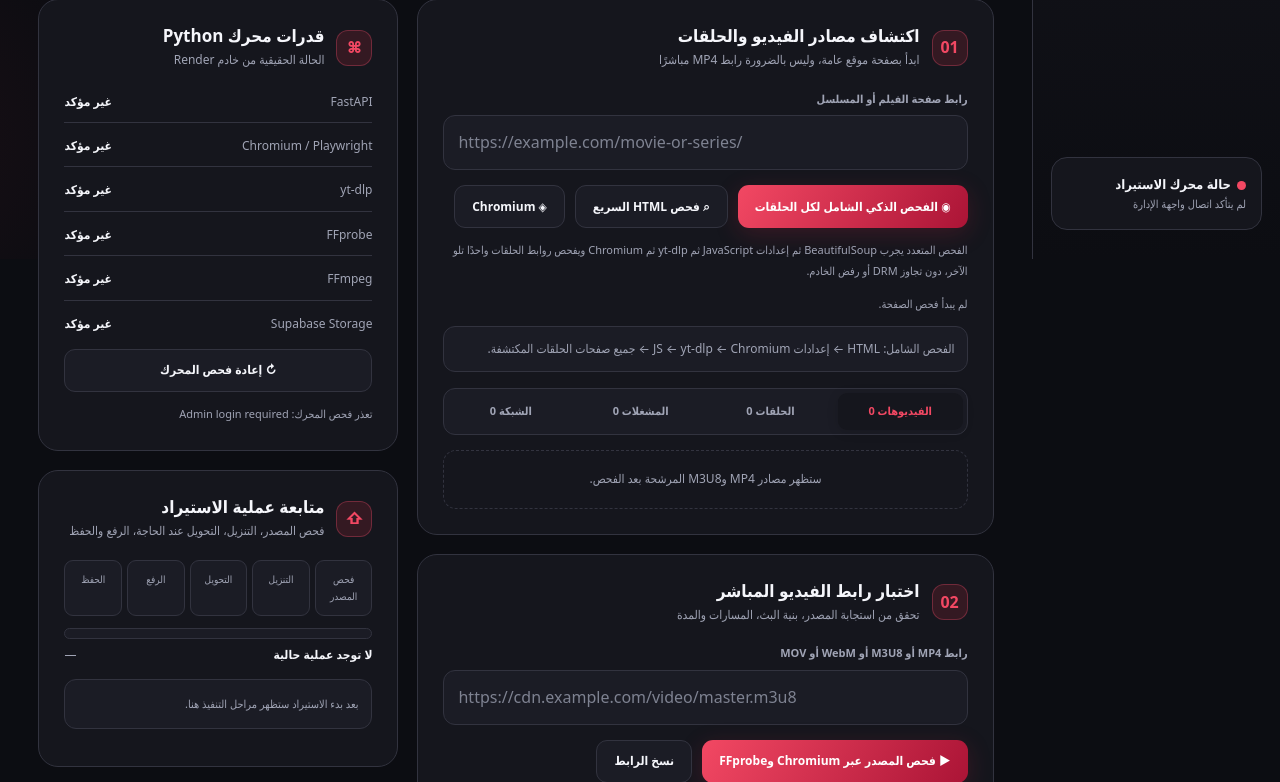
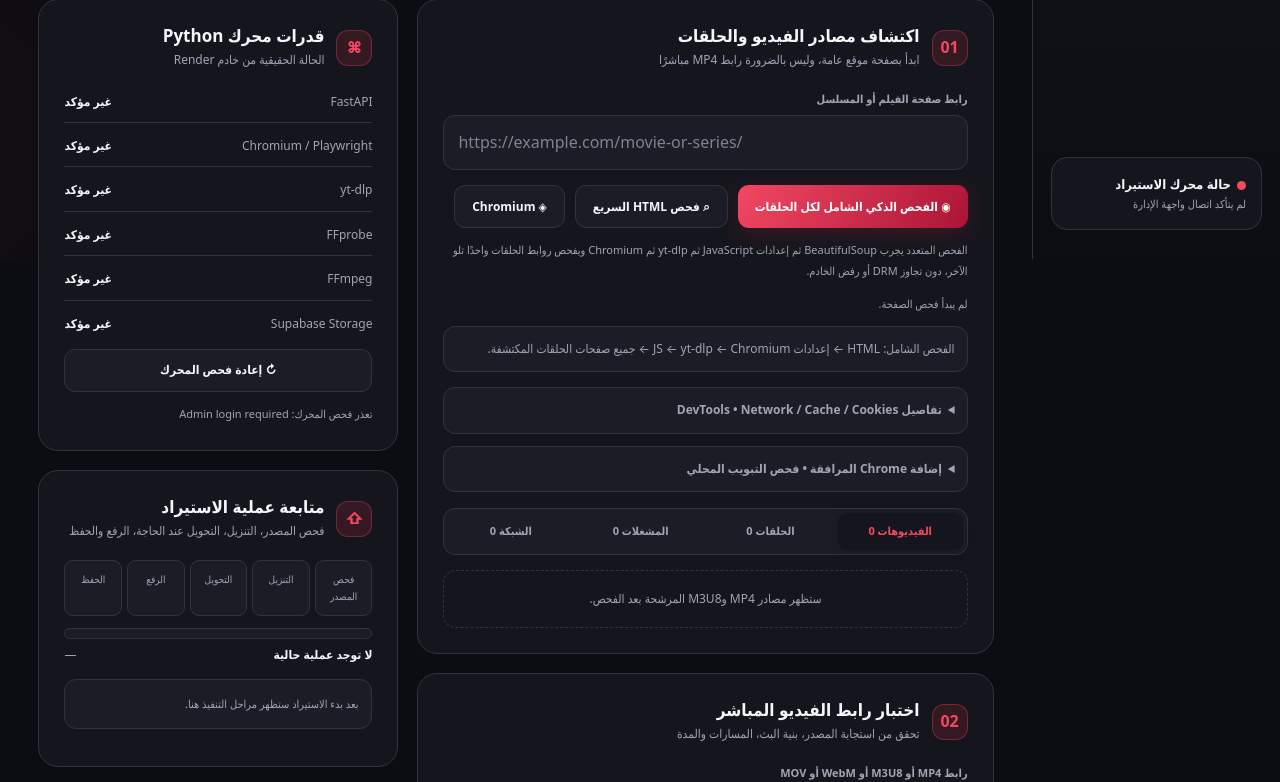
Before and after one commit to youef/app_apk, a FastAPI app: page /studio/private-videos in a window 1280 px wide. Shown: the part 541-1323 px from the top of the page. Run offline with FastAPI, Linux system fonts and the light colour scheme.

Commit message:
Add DevTools network/cache/cookie diagnostics and local Chrome extension report viewer

```diff
--- a/python-cloud-studio/templates/private-videos.html
+++ b/python-cloud-studio/templates/private-videos.html
@@ -170,6 +170,21 @@ button:focus-visible,a:focus-visible,input:focus-visible,textarea:focus-visible{
           <div id="deep-progress" class="notice" style="margin-top:12px" role="status">الفحص الشامل: HTML ← إعدادات JS ← yt-dlp ← Chromium ← جميع صفحات الحلقات المكتشفة.</div>
           <div id="deep-methods" class="results" aria-label="نتائج محركات الفحص"></div>
           <div id="deep-episodes" class="results" aria-label="مصادر الحلقات بعد الفحص"></div>
+          <details class="notice" style="margin-top:15px">
+            <summary style="font-weight:800;cursor:pointer">تفاصيل DevTools • Network / Cache / Cookies</summary>
+            <p class="hint">تقارير آمنة من جلسة Chromium جديدة: حالات HTTP والنطاقات وسياسة الكاش فقط. لا تُعرض قيم الكوكيز أو رموز الدخول.</p>
+            <div id="devtools-summary" class="mini-status">اضغط «Chromium» لقراءة التشخيص من الخادم.</div>
+            <div id="devtools-network" class="results"></div>
+          </details>
+          <details class="notice" style="margin-top:12px">
+            <summary style="font-weight:800;cursor:pointer">إضافة Chrome المرافقة • فحص التبويب المحلي</summary>
+            <p class="hint">تعمل على Chrome للكمبيوتر بإذن منك. ترصد ملخصات Performance ووسوم الفيديو والكاش دون قراءة الكوكيز أو إرسال البيانات لأي خادم.</p>
+            <a class="btn secondary" href="https://github.com/youef/app_apk/tree/main/chrome-extension/alezz-media-inspector" target="_blank" rel="noopener noreferrer">عرض ملفات إضافة Chrome على GitHub ↗</a>
+            <label class="small-label" for="chrome-report" style="margin-top:13px">ألصق تقرير JSON المنسوخ من الإضافة لعرضه هنا فقط</label>
+            <textarea id="chrome-report" style="min-height:100px;max-width:100%;border-radius:10px;background:var(--surface);color:var(--ink);border:1px solid var(--stroke);padding:10px" placeholder='{"version":1,"resourceTypes":{}}'></textarea>
+            <div class="actions"><button type="button" id="parse-chrome-report" class="btn secondary">قراءة تقرير Chrome محليًا</button></div>
+            <div id="chrome-report-output" class="mini-status">لم يُضف تقرير بعد.</div>
+          </details>
           <div class="segment" role="tablist" aria-label="نتائج الاكتشاف" style="margin-top:16px">
             <button type="button" role="tab" id="tab-media" aria-selected="true" data-panel="media">الفيديوهات <span id="media-count">0</span></button>
             <button type="button" role="tab" id="tab-episodes" aria-selected="false" data-panel="episodes">الحلقات <span id="episodes-count">0</span></button>
@@ -294,6 +309,50 @@ function renderEmbeds(){
  clearResult("embed-results",current.embeds.length?"":"لم تظهر مشغلات iframe معلنة.");
  for(const url of current.embeds.slice(0,30))card("embed-results",shortLink(url),"مشغل مضمن — ليس رابطًا مباشرًا قابلًا للتنزيل",null,null);
  $("embeds-count").textContent=current.embeds.length;
+}
+function renderDevtools(dev){
+ const summary=$("devtools-summary"), rows=$("devtools-network");
+ rows.replaceChildren();
+ if(!dev){summary.textContent="لم تتوفر بيانات CDP لهذه الصفحة.";return}
+ const cookies=dev.cookies||{};
+ summary.textContent=[
+   "CDP Network: "+(dev.enabled?"متصل":"غير متاح"),
+   "استجابات HTTP: "+(dev.requests||[]).length,
+   "فشل الطلبات: "+(dev.failed_requests||0),
+   "أخطاء JavaScript: "+(dev.console_errors||0),
+   "مؤشرات Cache: "+(dev.cache_hits||0),
+   "كوكيز جلسة جديدة (عدد فقط): "+(cookies.count||0),
+   "HttpOnly: "+(cookies.http_only||0),
+   "Secure: "+(cookies.secure||0),
+   "Service Worker: محظور في فحص الخادم"
+ ].join(" • ");
+ const requests=Array.isArray(dev.requests)?dev.requests:[];
+ if(!requests.length){const p=document.createElement("p");p.textContent="لا توجد استجابات مسجلة من CDP.";rows.append(p)}
+ for(const record of requests.slice(0,60)){
+  const title="HTTP "+(record.status??"-")+" | "+(record.host||"")+" | "+(record.type||"");
+  const details=(record.mime||"")+" • Cache-Control: "+(record.cache_control||"غير محدد")+
+                (record.from_disk_cache?" • Disk cache":"")+
+                (record.from_service_worker?" • Service Worker":"");
+  card("devtools-network",title,details,null,null);
+ }
+}
+function readLocalChromeReport(){
+ try{
+  const raw=$("chrome-report").value.trim();
+  if(raw.length>750000)throw Error("حجم التقرير أكبر من الحد المسموح");
+  const info=JSON.parse(raw);
+  if(!info||info.version!==1||typeof info!=="object")throw Error("تنسيق التقرير غير مدعوم");
+  const counts=info.resourceTypes||{};
+  $("chrome-report-output").textContent=[
+    "الموقع: "+safeText(info.host,120),
+    "عدد موارد Performance: "+Number(info.resources_total||0),
+    "عدد عناصر Video: "+Number(info.video_elements||0),
+    "عدد مخازن CacheStorage: "+safeText(info.cache_storage_count??"غير متاح",15),
+    "أنواع الموارد: "+Object.entries(counts).slice(0,12).map(([k,v])=>safeText(k,30)+": "+Number(v||0)).join(" • "),
+    "بيانات الكوكيز غير مقروءة ولا تُرفع للخادم."
+  ].join("\n");
+  toast("تمت قراءة التقرير داخل المتصفح دون رفعه إلى Render");
+ }catch(e){$("chrome-report-output").textContent="تعذر قراءة التقرير: "+e.message}
 }
 function renderNetwork(){
  clearResult("network-results",current.network.length?"":"لا توجد استجابات شبكة مُسجلة بعد.");
@@ -421,6 +480,7 @@ async function browserDiagnose(){
   const data=await post("/api/private-film/browser-diagnose",{page_url:url});
   current.network=Array.isArray(data.responses)?data.responses:[];
   renderNetwork();
+  renderDevtools(data.devtools);
   for(const item of data.candidate_media||[]){
    if(cleanLink(item.url)&&!current.media.some(row=>row.url===item.url))current.media.push({url:item.url,label:"استجابة فيديو عبر Chromium"});
   }
@@ -540,6 +600,7 @@ async function refreshHealth(){
  }
 }
 $("deep-scan").addEventListener("click",deepScan);
+$("parse-chrome-report").addEventListener("click",readLocalChromeReport);
 $("discover-page").addEventListener("click",discover);
 $("browser-diagnose").addEventListener("click",browserDiagnose);
 $("check-source").addEventListener("click",checkSource);
```
